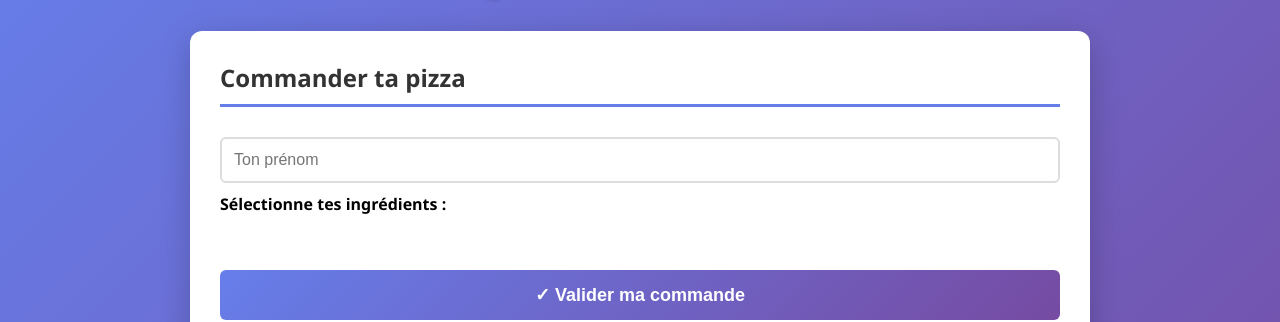
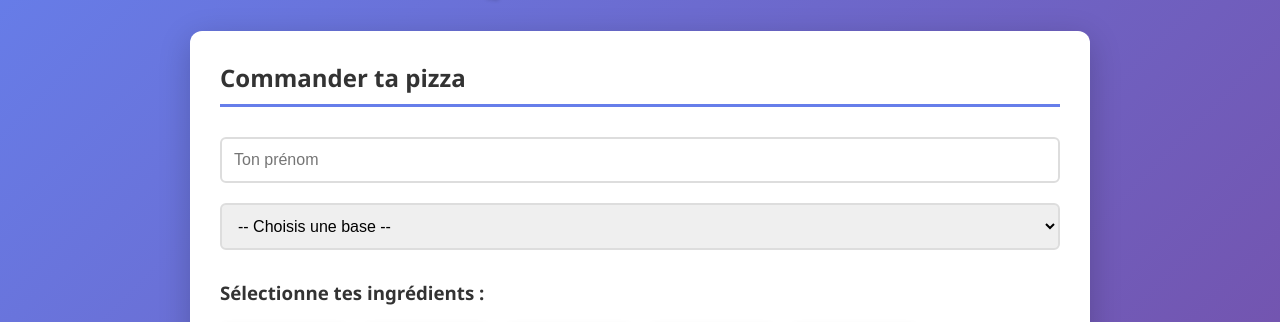
Before and after one commit to OlivierB66/pizzeria, a Flask app: page / in a window 1280 px wide. Shown: the part 74-396 px from the top of the page. Run offline with Flask 3, Linux system fonts and the light colour scheme; data comes from the database, SQL or seed files in the repository; some libraries are stand-ins or nearby versions.

Commit message:
Update index.html

```diff
--- a/templates/index.html
+++ b/templates/index.html
@@ -111,6 +111,8 @@
             font-weight: bold;
         }
 
+        .confirmation.show { display: block; }
+
         .layout-columns {
             display: grid;
             grid-template-columns: 1fr 1fr;
@@ -137,8 +139,6 @@
         .half-column.creme {
             border-left-color: #8b7355;
         }
-
-        .confirmation.show { display: block; }
     </style>
 </head>
 <body>
@@ -150,14 +150,19 @@
 
             <input id="nom" placeholder="Ton prénom" required>
 
-           <!-- SÉLECTION INGRÉDIENTS - UNE BASE -->
+            <select id="base">
+                <option>-- Choisis une base --</option>
+            </select>
+
+            <!-- SÉLECTION INGRÉDIENTS - UNE BASE -->
             <div id="ingredients-single">
-                <strong>Sélectionne tes ingrédients :</strong>
+                <h3 style="margin-top: 20px; margin-bottom: 10px; color: #333;">Sélectionne tes ingrédients :</h3>
                 <div class="ingredients-grid" id="ingredients-list"></div>
             </div>
 
             <!-- SÉLECTION INGRÉDIENTS - MOITIÉ-MOITIÉ -->
             <div id="ingredients-double" style="display: none;">
+                <h3 style="margin-top: 20px; margin-bottom: 10px; color: #333;">Sélectionne tes ingrédients :</h3>
                 <div class="layout-columns">
                     <div class="half-column tomate">
                         <h3>🍅 Côté Tomate</h3>
@@ -219,9 +224,9 @@
 
             if (base === 'Moitié-Moitié') {
                 singleCol.style.display = 'none';
-                doubleCol.style.display = 'grid';
+                doubleCol.style.display = 'block';
             } else {
-                singleCol.style.display = 'grid';
+                singleCol.style.display = 'block';
                 doubleCol.style.display = 'none';
             }
         }
@@ -301,7 +306,11 @@
                     .map(cb => cb.value);
             }
 
-            if (!nom || base === '-- Choisis une base --' || (Array.isArray(ingredients) && ingredients.length === 0) || (typeof ingredients === 'object' && ingredients.tomate.length === 0 && ingredients.creme.length === 0)) {
+            const hasIngredients = Array.isArray(ingredients)
+                ? ingredients.length > 0
+                : (ingredients.tomate.length > 0 || ingredients.creme.length > 0);
+
+            if (!nom || base === '-- Choisis une base --' || !hasIngredients) {
                 alert('Complète ta commande !');
                 return;
             }
@@ -315,48 +324,13 @@
                 const data = await res.json();
 
                 if (res.ok) {
-                    alert('Pizza commandée ! 🍕');
+                    document.getElementById('confirmation').classList.add('show');
+
                     document.getElementById('nom').value = '';
                     document.getElementById('base').value = '-- Choisis une base --';
                     document.querySelectorAll('input[type="checkbox"]').forEach(cb => cb.checked = false);
                     afficherIngredientsSelonBase();
-                } else {
-                    alert('Erreur: ' + data.erreur);
-                }
-            } catch (e) {
-                alert('Erreur réseau: ' + e.message);
-            }
-        }
 
-        async function commanderPizza() {
-            const nom = document.getElementById('nom').value.trim();
-            const base = document.getElementById('base').value;
-            const ingredients = Array.from(document.querySelectorAll('input[type="checkbox"]:checked'))
-                .map(cb => cb.value);
-
-            if (!nom || base === '-- Choisis une base --' || ingredients.length === 0) {
-                alert('Complète ta commande !');
-                return;
-            }
-
-            try {
-                const res = await fetch(`${API_BASE}/commander`, {
-                    method: 'POST',
-                    headers: { 'Content-Type': 'application/json' },
-                    body: JSON.stringify({ nom, base, ingredients })
-                });
-                const data = await res.json();
-
-                if (res.ok) {
-                    // Afficher confirmation
-                    document.getElementById('confirmation').classList.add('show');
-
-                    // Réinitialiser le formulaire
-                    document.getElementById('nom').value = '';
-                    document.getElementById('base').value = '-- Choisis une base --';
-                    document.querySelectorAll('input[type="checkbox"]').forEach(cb => cb.checked = false);
-
-                    // Masquer la confirmation après 3s
                     setTimeout(() => {
                         document.getElementById('confirmation').classList.remove('show');
                     }, 3000);
```
